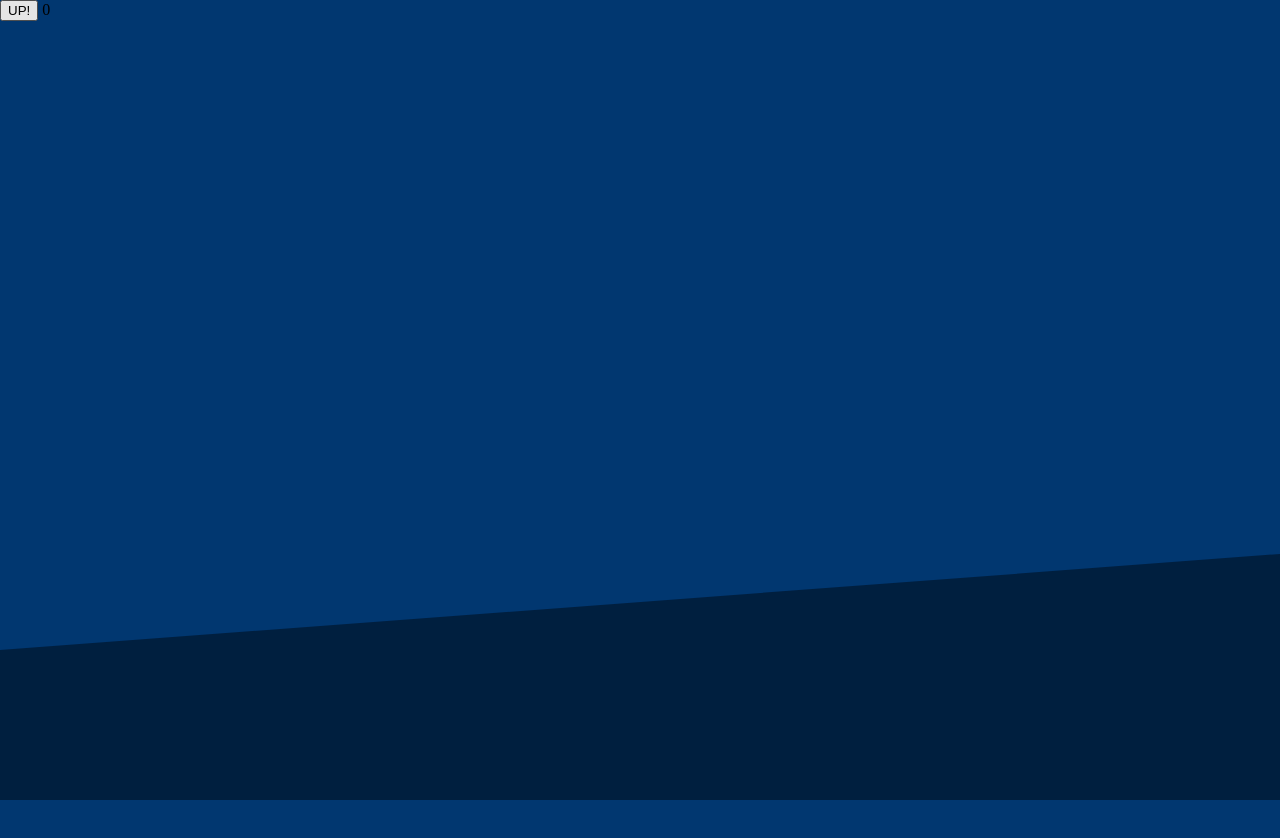
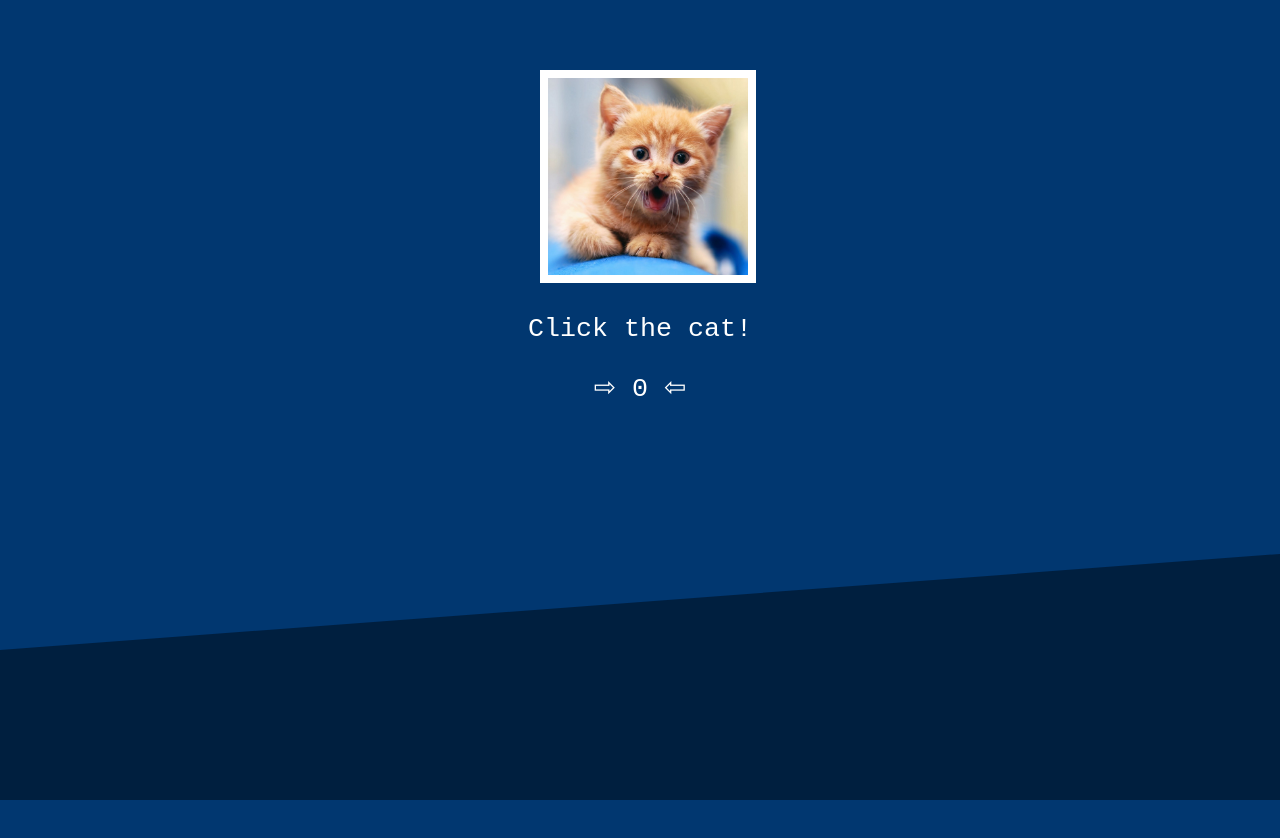
Before and after one commit to eltonjr/js-design-patterns-course, a website: page index.html in a window 1280 px wide. Before the commit the page ends 800 px from the top, so only its background shows below. Drawn offline with nearby package versions, Linux system fonts and the light colour scheme; some packages are replaced by stand-ins of ours.

Commit message:
An image to be clicked

```diff
--- a/styles/main.css
+++ b/styles/main.css
@@ -9,8 +9,8 @@ body {
 }
 
 .content {
-    height: 100%;
-    width: 100%;
+    width: 250px;
+    margin: 70px auto;
 }
 
 .footer {
@@ -21,3 +21,17 @@ body {
     border-right: 2000px solid #001F3F;
     border-top: 150px solid transparent;
 }
+
+.cat-image {
+    max-width: 200px;
+    max-height: 200px;
+    border: 8px solid white;
+    margin-left: 25px;
+}
+
+p {
+    font-size: 20pt;
+    font-family: monospace;
+    color: white;
+    text-align: center;
+}
--- a/views/main.html
+++ b/views/main.html
@@ -1,5 +1,7 @@
 <div class="content">
-	<button ng-click="increment()">UP!</button>
-	{{clickCount}}
+	<img src="images/cute-cat.png" alt="Click me!" ng-click="increment()" class="cat-image">
+
+	<p>Click the cat!</p>
+	<p>&#8680; {{clickCount}} &#8678;</p>
 
 </div>
```
Also changed, not shown: images/cute-cat.png (added).
